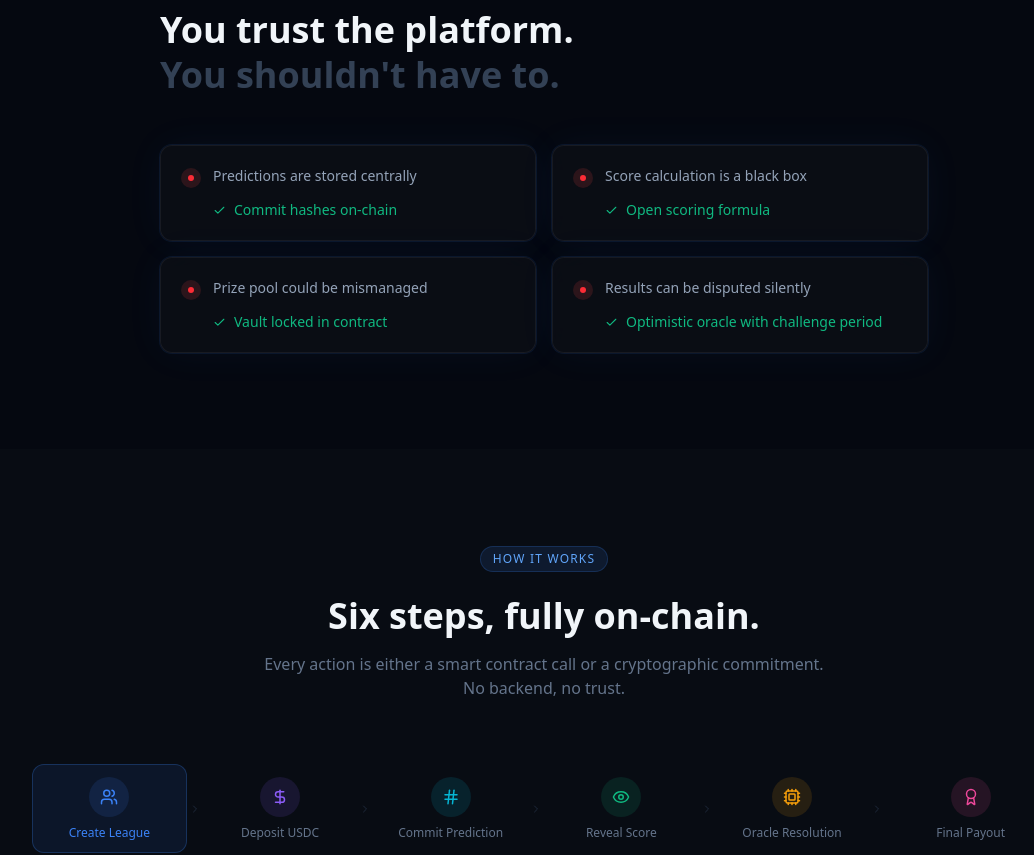
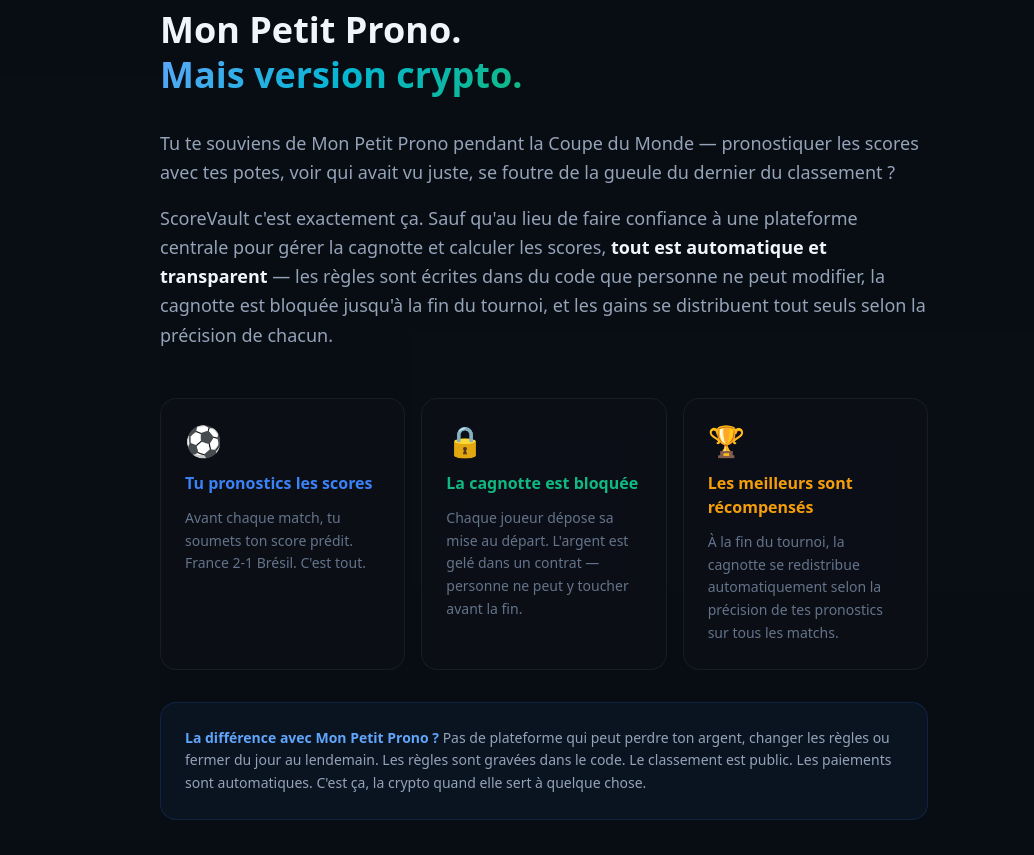
Before and after one commit to thediningdispatch/scorevault, a Next.js app: page / in a window 1280 px wide. Shown: the part 940-1795 px from the top of the page, without its empty margins (96-1130 px from the left). Built offline with nearby package versions, Linux system fonts and the light colour scheme.

Commit message:
feat: add plain-language intro section for non-crypto audience

```diff
--- a/app/page.tsx
+++ b/app/page.tsx
@@ -203,6 +203,73 @@ function Hero() {
           <div className="text-[10px] tracking-widest uppercase">Scroll</div>
         </motion.div>
       </motion.div>
+    </section>
+  );
+}
+
+// ─── What is this ─────────────────────────────────────────────────────────────
+
+function WhatIsThis() {
+  return (
+    <section className="py-24 px-6" style={{ background: "rgba(13,17,23,0.5)" }}>
+      <div className="max-w-3xl mx-auto">
+        <Reveal>
+          <Tag>C&apos;est quoi concrètement ?</Tag>
+          <h2 className="mt-6 text-4xl font-bold leading-tight">
+            Mon Petit Prono.<br />
+            <span className="gradient-text">Mais version crypto.</span>
+          </h2>
+        </Reveal>
+
+        <Reveal delay={0.1} className="mt-8">
+          <p className="text-lg leading-relaxed" style={{ color: "#94a3b8" }}>
+            Tu te souviens de Mon Petit Prono pendant la Coupe du Monde — pronostiquer les scores avec tes potes, voir qui avait vu juste, se foutre de la gueule du dernier du classement ?
+          </p>
+          <p className="text-lg leading-relaxed mt-4" style={{ color: "#94a3b8" }}>
+            ScoreVault c&apos;est exactement ça. Sauf qu&apos;au lieu de faire confiance à une plateforme centrale pour gérer la cagnotte et calculer les scores, <strong style={{ color: "#f1f5f9" }}>tout est automatique et transparent</strong> — les règles sont écrites dans du code que personne ne peut modifier, la cagnotte est bloquée jusqu&apos;à la fin du tournoi, et les gains se distribuent tout seuls selon la précision de chacun.
+          </p>
+        </Reveal>
+
+        <div className="mt-12 grid sm:grid-cols-3 gap-4">
+          {[
+            {
+              emoji: "⚽",
+              title: "Tu pronostics les scores",
+              desc: "Avant chaque match, tu soumets ton score prédit. France 2-1 Brésil. C'est tout.",
+              color: "#3b82f6",
+            },
+            {
+              emoji: "🔒",
+              title: "La cagnotte est bloquée",
+              desc: "Chaque joueur dépose sa mise au départ. L'argent est gelé dans un contrat — personne ne peut y toucher avant la fin.",
+              color: "#10b981",
+            },
+            {
+              emoji: "🏆",
+              title: "Les meilleurs sont récompensés",
+              desc: "À la fin du tournoi, la cagnotte se redistribue automatiquement selon la précision de tes pronostics sur tous les matchs.",
+              color: "#f59e0b",
+            },
+          ].map(({ emoji, title, desc, color }, i) => (
+            <Reveal key={title} delay={0.1 + i * 0.08}>
+              <div className="glass rounded-2xl p-6 h-full flex flex-col gap-3">
+                <div className="text-3xl">{emoji}</div>
+                <div className="font-bold text-base" style={{ color }}>{title}</div>
+                <div className="text-sm leading-relaxed" style={{ color: "#64748b" }}>{desc}</div>
+              </div>
+            </Reveal>
+          ))}
+        </div>
+
+        <Reveal delay={0.4} className="mt-8">
+          <div className="rounded-2xl p-6" style={{ background: "rgba(59,130,246,0.06)", border: "1px solid rgba(59,130,246,0.15)" }}>
+            <p className="text-sm leading-relaxed" style={{ color: "#94a3b8" }}>
+              <span style={{ color: "#60a5fa", fontWeight: 600 }}>La différence avec Mon Petit Prono ?</span>{" "}
+              Pas de plateforme qui peut perdre ton argent, changer les règles ou fermer du jour au lendemain. Les règles sont gravées dans le code. Le classement est public. Les paiements sont automatiques. C&apos;est ça, la crypto quand elle sert à quelque chose.
+            </p>
+          </div>
+        </Reveal>
+      </div>
     </section>
   );
 }
@@ -928,6 +995,7 @@ export default function Home() {
     <main>
       <Nav />
       <Hero />
+      <WhatIsThis />
       <Problem />
       <Mechanism />
       <ScoringEngine />
```
